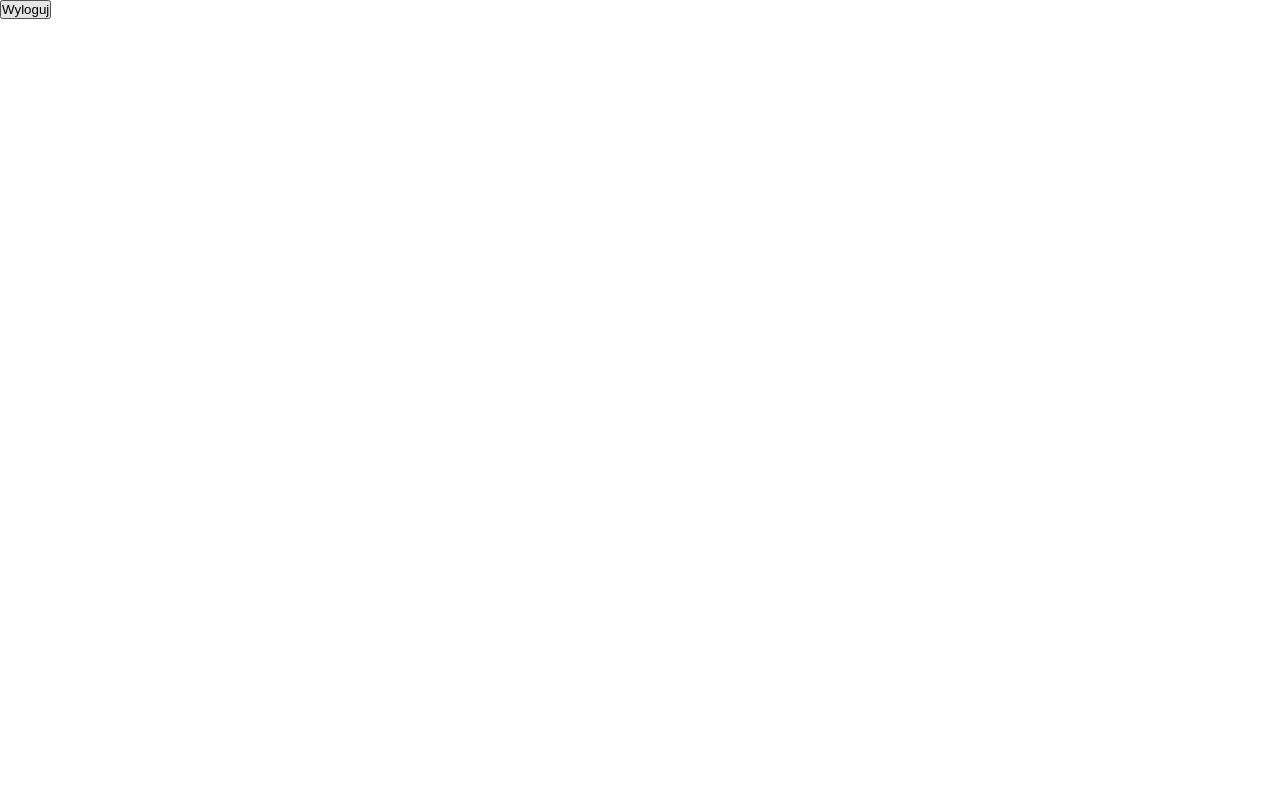
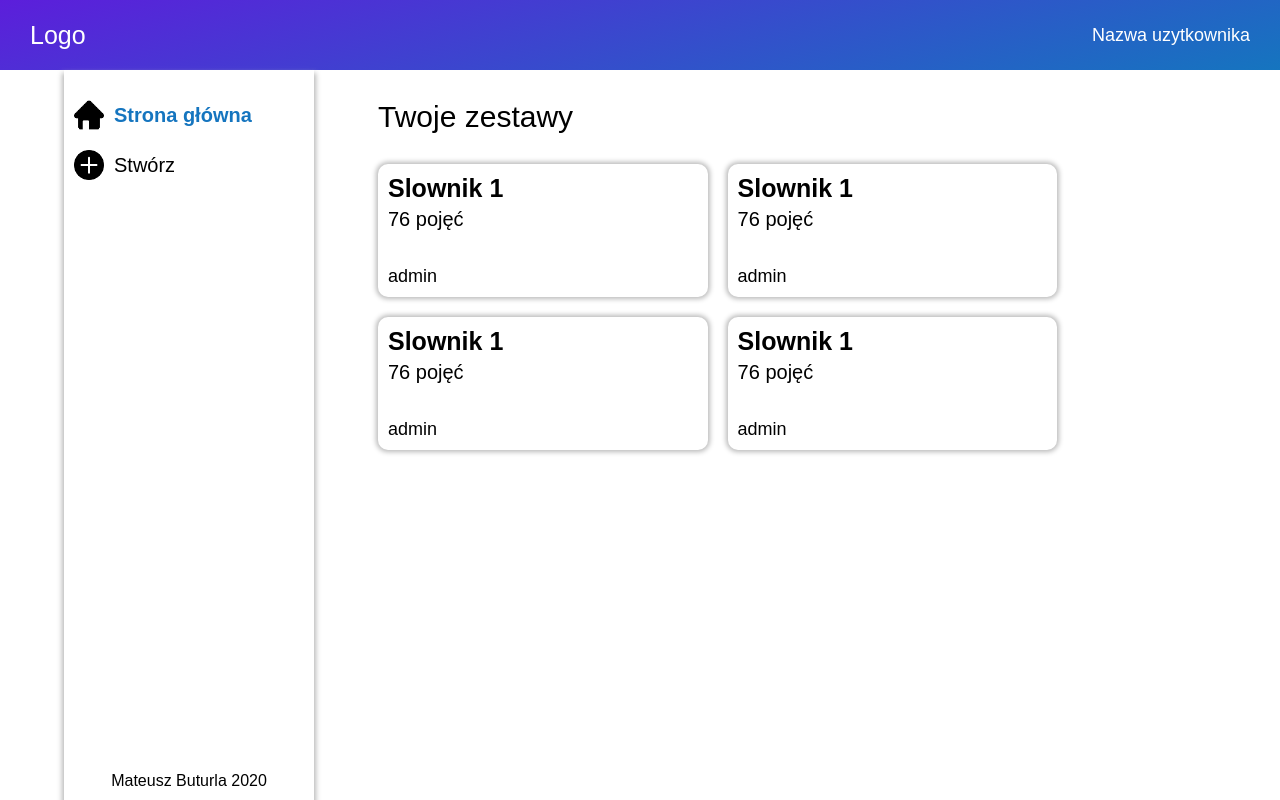
Before and after one commit to mateuszbuturla/flashcard, a React (Create React App) app in the folder client/: page /dashboard in a window 1280 px wide. Built offline with nearby package versions, Linux system fonts and the light colour scheme.

Commit message:
create home in dashboard

```diff
--- /dev/null
+++ b/client/src/components/DashboardKit/DashboardKit.js
@@ -0,0 +1,67 @@
+import React from 'react';
+import styled from 'styled-components';
+
+const KitContainer = styled.div`
+    border-radius: 10px;
+    padding: 10px;
+    box-shadow: 0px 0px 5px 2px #bababa;
+    width: 90%;
+    position: relative;
+    overflow: hidden;
+    margin-bottom: 20px;
+    margin-right: 20px;
+    ::before
+    {
+        content: '';
+        position: absolute;
+        top: 0;
+        right: 0;
+        height: 100%;
+        width: 25px;
+        background: linear-gradient(165deg, rgba(92, 30, 219, 1),rgba(21, 117, 191, 1));
+        opacity: 0;
+        transition: 1s;
+    }
+    :hover
+    {
+        ::before {
+            opacity: 1;
+        }
+    }
+
+    @media (min-width: 630px)
+    {
+        width: 40%;
+    }
+`;
+
+const Name = styled.p`
+    font-size: 25px;
+    font-weight: bold
+`;
+
+const Count = styled.p`
+    font-size: 20px;
+    margin-top: 5px
+`;
+
+const Owner = styled.p`
+    font-size: 18px;
+    margin-top: 35px
+`;
+
+class DashboardKit extends React.Component {
+
+    render() {
+        const { name, vocabularyCount, owner } = this.props;
+        return (
+            <KitContainer>
+                <Name>{name}</Name>
+                <Count>{vocabularyCount} pojęć</Count>
+                <Owner>{owner}</Owner>
+            </KitContainer>
+        );
+    }
+}
+
+export default DashboardKit;
--- /dev/null
+++ b/client/src/components/DashboardNav/DashboardNav.js
@@ -0,0 +1,19 @@
+import React from 'react';
+
+import './dashboardNav.sass';
+
+class DashboardNav extends React.Component {
+
+    render() {
+        return (
+            <>
+                <nav className="dashboard-nav">
+                    <p className="dashboard-nav__logo">Logo</p>
+                    <p className="dashboard-nav__username">Nazwa uzytkownika</p>
+                </nav>
+            </>
+        );
+    }
+}
+
+export default DashboardNav;
--- /dev/null
+++ b/client/src/components/DashboardNav/dashboardNav.sass
@@ -0,0 +1,14 @@
+@import '../../mixins'
+
+.dashboard-nav
+    height: 50px
+    display: flex
+    justify-content: space-between
+    align-items: center
+    padding: 10px 30px
+    color: #fff
+    @include backgroundGradient
+    .dashboard-nav__logo
+        font-size: 25px
+    .dashboard-nav__username
+        font-size: 18px
--- a/client/src/view/Dashboard/Dashboard.js
+++ b/client/src/view/Dashboard/Dashboard.js
@@ -1,7 +1,20 @@
 import React from 'react';
 import Cookies from 'universal-cookie';
+import { NavLink, Switch, Route } from 'react-router-dom';
+
+import DashboardNav from '../../components/DashboardNav/DashboardNav';
+import DashboardMain from '../DashboardMain/DashboardMain';
+
+import './dashboard.sass';
+
+import HomeIcon from '../../img/home.png';
+import PlusIcon from '../../img/plus.png';
 
 class Dashboard extends React.Component {
+
+    state = {
+        asideNavOpen: false,
+    }
 
     logout() {
         const cookies = new Cookies();
@@ -9,11 +22,43 @@ class Dashboard extends React.Component {
         this.props.history.push('/');
     }
 
+    onClickAsideNavButton(e) {
+        e.preventDefault();
+        const { asideNavOpen } = this.state;
+        this.setState({ asideNavOpen: !asideNavOpen });
+    }
+
     render() {
+        const { asideNavOpen } = this.state;
         return (
             <>
+                <DashboardNav />
+
                 <section className="dashboard">
-                    <button onClick={this.logout.bind(this)}>Wyloguj</button>
+                    <aside className={`aside-nav${asideNavOpen === true ? ' aside-nav--active' : ''}`}>
+                        <div className="aside-nav__container">
+                            <div className="aside-nav__links-container">
+                                <NavLink to="/dashboard" className="aside-nav__link" activeClassName="aside-nav__link--active" exact>
+                                    <img src={HomeIcon} alt="Home" className="aside-nav__link-icon" />
+                                    Strona główna
+                            </NavLink>
+                                <NavLink to="/dashboard/createkit" className="aside-nav__link" activeClassName="aside-nav__link--active" exact>
+                                    <img src={PlusIcon} alt="Home" className="aside-nav__link-icon" />
+                                    Stwórz
+                            </NavLink>
+                            </div>
+                            <p className="aside-nav__footer">Mateusz Buturla 2020</p>
+                        </div>
+                        <button className="aside-nav__open-button" onClick={this.onClickAsideNavButton.bind(this)}></button>
+                    </aside>
+
+                    <div className="dashboard__main">
+                        <Switch>
+                            <Route path='/dashboard' component={DashboardMain} exact />
+                            <Route path='/dashboard/createkit' component={() => <p>Create</p>} exact />
+                        </Switch>
+                    </div>
+                    {/* <button onClick={this.logout.bind(this)}>Wyloguj</button> */}
                 </section>
             </>
         );
--- /dev/null
+++ b/client/src/view/Dashboard/dashboard.sass
@@ -0,0 +1,105 @@
+.dashboard
+    margin: 0 auto
+    width: 100vw
+    max-width: 1800px
+    display: block
+    justify-content: center
+    position: relative
+    .aside-nav
+        width: 100vw
+        height: 100vh
+        padding: 10px
+        box-shadow: 0px 0px 5px 2px #bababa
+        box-sizing: border-box
+        position: fixed
+        z-index: 1
+        background-color: #fff
+        top: 0
+        left: -101vw
+        transition: .5s
+        .aside-nav__container
+            height: 100%
+            display: flex
+            flex-direction: column
+            justify-content: space-between
+            .aside-nav__links-container
+                .aside-nav__link
+                    margin-top: 20px
+                    display: block
+                    text-decoration: none
+                    color: #000
+                    font-size: 20px
+                    transition: .3s
+                    display: flex
+                    align-items: center
+                    justify-content: left
+                    &:hover
+                        color: #5C1EDB
+                    .aside-nav__link-icon
+                        width: 30px
+                        margin-right: 10px
+            .aside-nav__footer
+                text-align: center
+        .aside-nav__open-button
+            width: 30px
+            height: 100px
+            background-color: #bababa
+            border: 0
+            position: absolute
+            right: 0
+            top: 50%
+            transform: translate(100%, -50%)
+            transition: .4s
+    .aside-nav--active
+        left: 0
+        .aside-nav__open-button
+            transform: translate(0, -50%)
+
+
+    .dashboard__main
+        width: 100%
+        max-width: 1000px
+
+.aside-nav__link--active
+    color: #1575BF !important
+    font-weight: bold
+
+@media (orientation: landscape)
+    .dashboard
+        width: 90vw
+        max-width: 1800px
+        display: flex
+        .aside-nav
+            width: 40%
+            height: auto
+            min-height: calc(100vh - 70px)
+            max-width: 250px
+            box-sizing: border-box
+            position: relative
+            top: auto
+            left: auto
+            box-shadow: 0px 5px 5px 2px #bababa
+            .aside-nav__open-button
+                display: none
+        .dashboard__main
+            width: 100%
+
+@media (min-width: 1300px)
+    .dashboard
+        width: 90vw
+        max-width: 1800px
+        display: flex
+        .aside-nav
+            width: 40%
+            height: auto
+            min-height: calc(100vh - 70px)
+            max-width: 250px
+            box-sizing: border-box
+            position: relative
+            top: auto
+            left: auto
+            box-shadow: 0px 5px 5px 2px #bababa
+            .aside-nav__open-button
+                display: none
+        .dashboard__main
+            width: 100%
--- /dev/null
+++ b/client/src/view/DashboardMain/DashboardMain.js
@@ -0,0 +1,31 @@
+import React from 'react';
+import Cookies from 'universal-cookie';
+
+import Kit from '../../components/DashboardKit/DashboardKit';
+
+import './dashboardMain.sass';
+
+class DashboardMain extends React.Component {
+
+    logout() {
+        const cookies = new Cookies();
+        cookies.remove('user');
+        this.props.history.push('/');
+    }
+
+    render() {
+        return (
+            <div className="dashboard-main">
+                <h2 className="dashboard-main__header">Twoje zestawy</h2>
+                <div className="dashboard-main__kit-container">
+                    <Kit name={'Slownik 1'} vocabularyCount={76} owner={'admin'} />
+                    <Kit name={'Slownik 1'} vocabularyCount={76} owner={'admin'} />
+                    <Kit name={'Slownik 1'} vocabularyCount={76} owner={'admin'} />
+                    <Kit name={'Slownik 1'} vocabularyCount={76} owner={'admin'} />
+                </div>
+            </div>
+        );
+    }
+}
+
+export default DashboardMain;
--- /dev/null
+++ b/client/src/view/DashboardMain/dashboardMain.sass
@@ -0,0 +1,13 @@
+.dashboard-main
+    width: 100%
+    margin: 0 auto
+    padding: 30px 5vw 0px 5vw
+    box-sizing: border-box
+    .dashboard-main__header
+        font-size: 30px
+        font-weight: lighter
+    .dashboard-main__kit-container
+        margin-top: 30px
+        display: flex
+        justify-content: left
+        flex-wrap: wrap
```
Also changed, not shown: client/src/img/home.png (added), client/src/img/plus.png (added).
